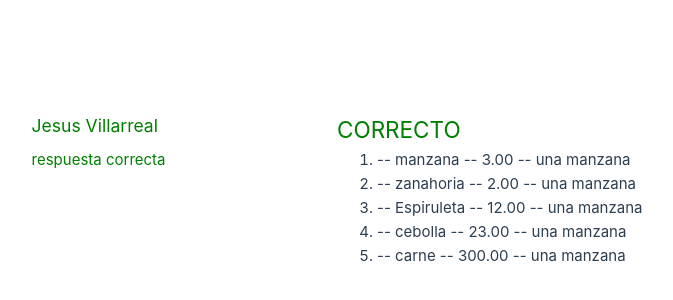
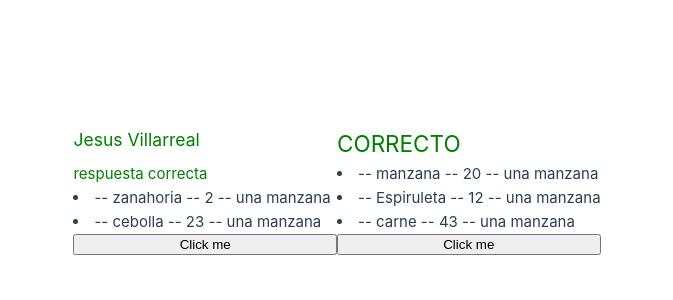
Before and after one commit to jesus08villarreal/Vuejs, a Vue app in the folder primer_vue/: page / in a window 1280 px wide. Shown: the part 210-510 px from the top of the page, without its empty margins (303-976 px from the left). Built offline with nearby package versions, Linux system fonts and the light colour scheme.

Commit message:
ultimo push

```diff
--- a/primer_vue/src/App.vue
+++ b/primer_vue/src/App.vue
@@ -8,31 +8,33 @@ const respuesta = true;
 const arrayFrutas =[
     {
         name: "manzana",
-        price: "3.00",
+        price: 20,
         description: "una manzana"
     },
     {
         name: "zanahoria",
-        price: "2.00",
+        price: 2,
         description: "una manzana"
     },
     {
         name: "Espiruleta",
-        price: "12.00",
+        price: 12,
         description: "una manzana"
     },
     {
         name: "cebolla",
-        price: "23.00",
+        price: 23,
         description: "una manzana"
     },
     {
         name: "carne",
-        price: "300.00",
+        price: 43,
         description: "una manzana"
     },
 
+
 ]
+
 
 </script>
 
@@ -44,11 +46,14 @@ const arrayFrutas =[
     <p v-if="!respuesta" :style="incorrecto[0]"> {{ incorrecto[2] }}</p>
     <p v-if="respuesta" :style="correcto[0]"> {{ correcto[2] }}</p>
 
-    <ul>
-       <li type="1" v-for="(fruta) in arrayFrutas" :key="fruta.name">
+
+       <template type="1"  v-for="(fruta) in arrayFrutas" :key="fruta.name">
+        <li v-if="fruta.price>0">
          -- {{ fruta.name }} -- {{ fruta.price }} -- {{ fruta.description }}
-       </li>
-    </ul>
+        </li>
+            </template>
+    <button @click="ButtonXD">Click me</button>
+    <button v-on:click="ButtonXD">Click me</button>
 
 </template>
 <style>
```
